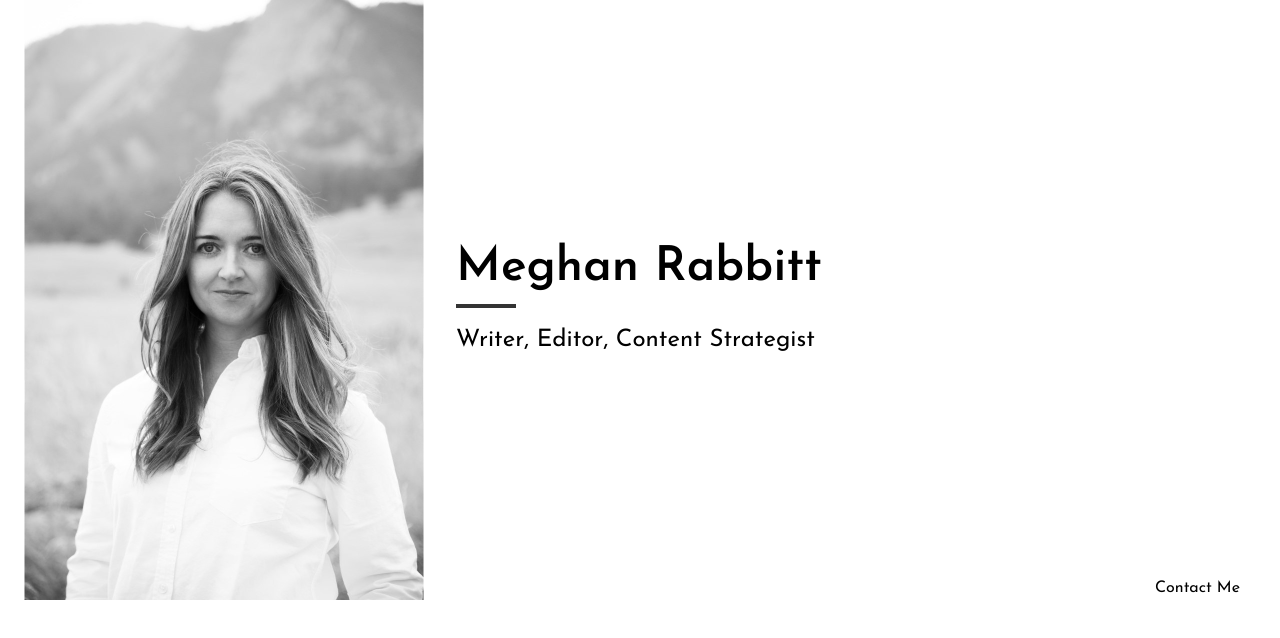
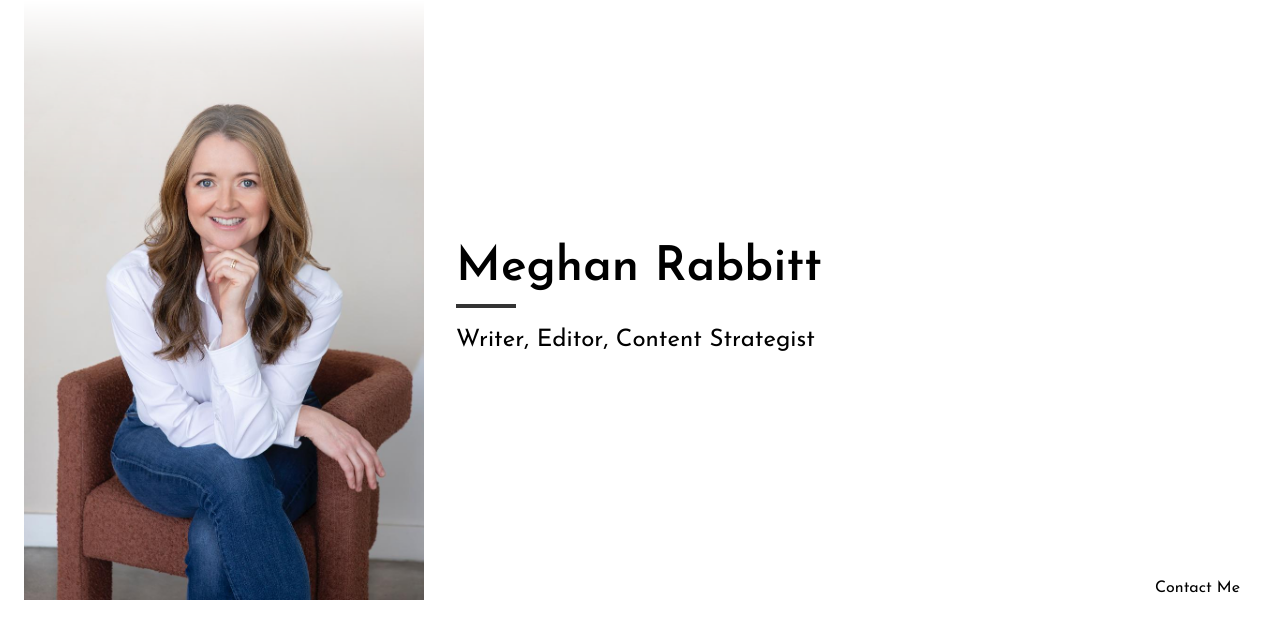
Before and after one commit to AnythinkSolutions/mr-website, a Next.js app: page /sections/header in a window 1280 px wide. Shown: the top 638 px of the page. Built offline with nearby package versions, Linux system fonts and the light colour scheme; no server answers.

Commit message:
updated the top level headshot.

```diff
--- a/src/pages/sections/header.tsx
+++ b/src/pages/sections/header.tsx
@@ -11,13 +11,27 @@ function HeaderSection(){
     <div id="header" className={`w-full relative p-0 md:px-6 ${styles.header}`}>
       <div className={`flex flex-col md:flex-row ${styles.headerContainer}`}>
         <EntryMotion {...fadeInProps}>
-          <Image
+          {/* <Image
             priority
             src="/assets/images/headshot-bw-2x3.jpg"
             alt="Meghan Rabbitt"
             height={600}
             width={400}
-            style={{ objectFit: 'cover' }}
+            style={{
+              objectFit: 'cover',
+            }}
+          /> */}
+          <Image
+            priority
+            src="/assets/images/MR-Headshot.jpeg"
+            alt="Meghan Rabbitt"
+            height={600}
+            width={400}
+            style={{
+              objectFit: 'cover',
+              maskImage: 'linear-gradient(to bottom, transparent 0%, rgba(0,0,0,0.5) 10%, black 30%)',
+              WebkitMaskImage: 'linear-gradient(to bottom, transparent 0%, rgba(0,0,0,0.5) 10%, black 30%)'
+            }}
           />
         </EntryMotion>
         <div className="p-3 sm:p-8 flex flex-col justify-start md:justify-center relative grow">
```
Also changed, not shown: public/assets/images/MR-Headshot.jpeg (added).
